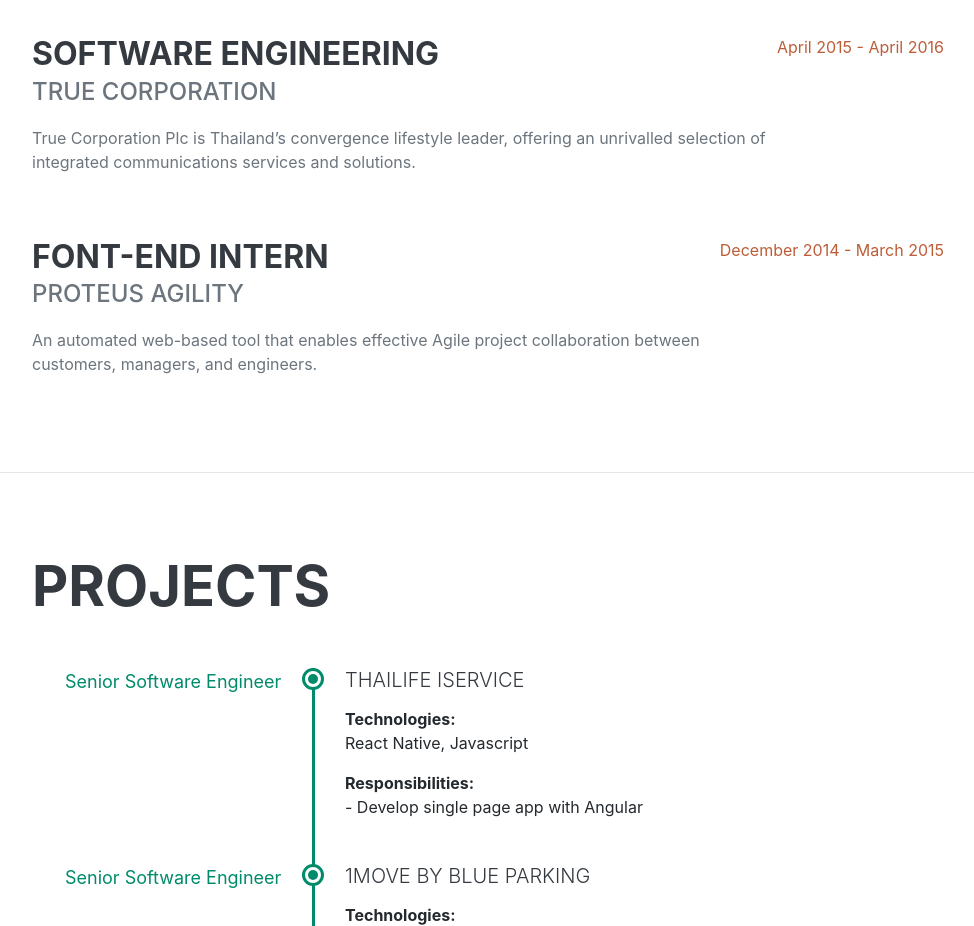
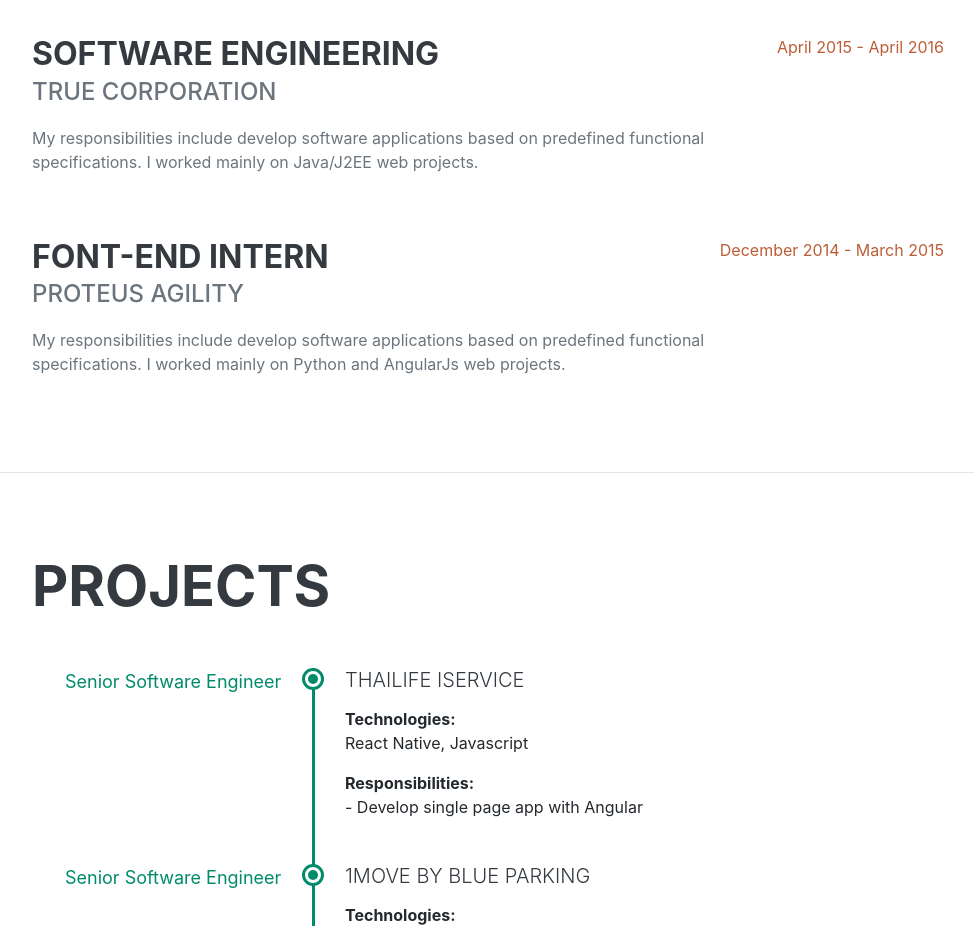
Before and after one commit to sungmen999/portfolio, a plain HTML site: page index.html in a window 1280 px wide. Shown: the part 2000-2926 px from the top of the page, without its empty margins (288-1262 px from the left). Drawn offline with nearby package versions, Linux system fonts and the light colour scheme; a web font is replaced by a local one.

Commit message:
Update index.html

```diff
--- a/index.html
+++ b/index.html
@@ -227,10 +227,7 @@
                             <h3 class="mb-0">Software Engineering</h3>
                             <div class="subheading mb-3">True Corporation</div>
                             <p>
-                                True Corporation Plc is Thailand’s convergence
-                                lifestyle leader, offering an unrivalled
-                                selection of integrated communications services
-                                and solutions.
+                                My responsibilities include develop software applications based on predefined functional specifications. I worked mainly on Java/J2EE web projects.
                             </p>
                         </div>
                         <div class="flex-shrink-0">
@@ -247,9 +244,7 @@
                             <h3 class="mb-0">Font-End Intern</h3>
                             <div class="subheading mb-3">Proteus Agility</div>
                             <p>
-                                An automated web-based tool that enables
-                                effective Agile project collaboration between
-                                customers, managers, and engineers.
+                                My responsibilities include develop software applications based on predefined functional specifications. I worked mainly on Python and AngularJs web projects.
                             </p>
                         </div>
                         <div class="flex-shrink-0">
```
